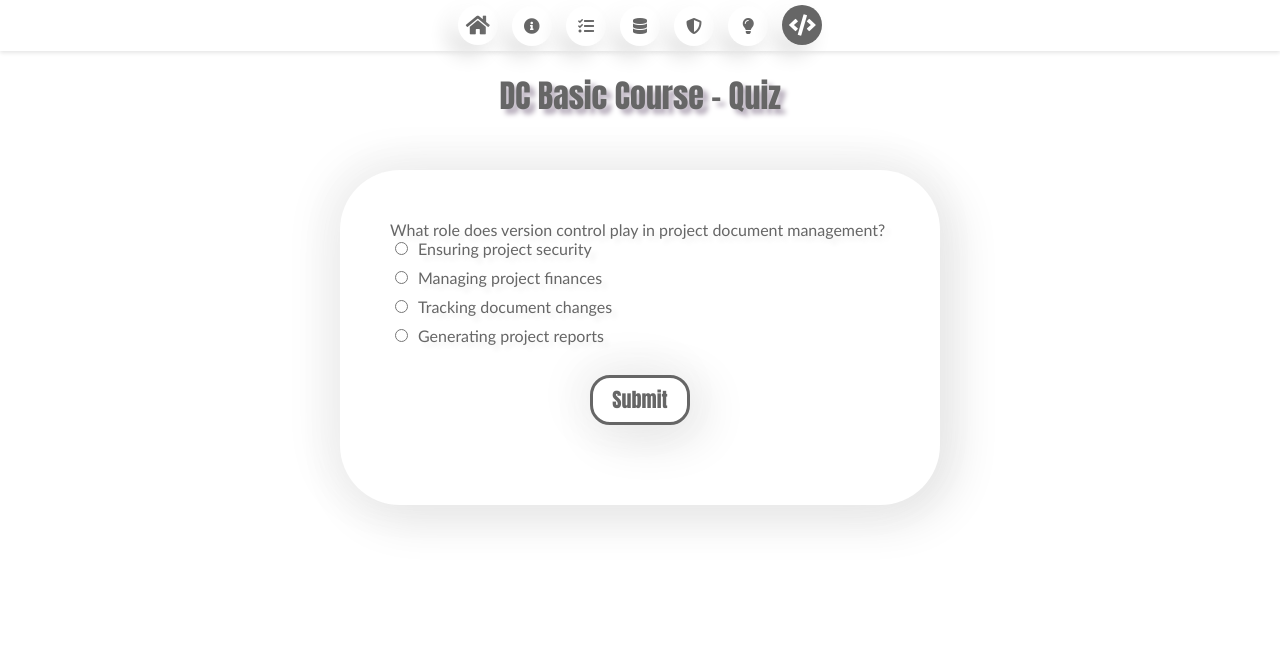
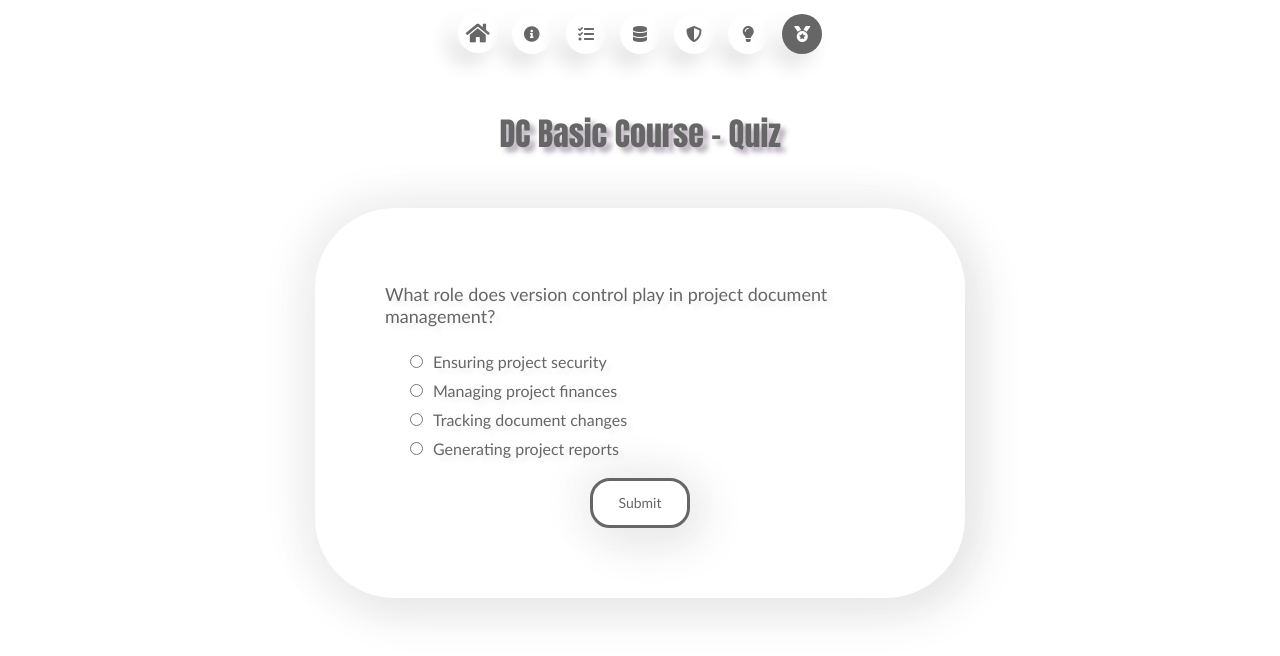
Before and after one commit to xamr0n/dc-basic-course, a plain HTML site: page quiz_1.html in a window 1280 px wide. Drawn offline with Linux system fonts and the light colour scheme.

Commit message:
Update quiz_1.html

```diff
--- a/quiz_1.html
+++ b/quiz_1.html
@@ -4,9 +4,195 @@
   <title>DC Basic Course - Quiz</title>
   <meta charset="UTF-8">
   <meta name="viewport" content="width=device-width, initial-scale=1">
-  <link href="styles/style.css" rel="stylesheet">
   <link rel="stylesheet" href="https://cdnjs.cloudflare.com/ajax/libs/font-awesome/5.15.4/css/all.min.css">
 </head>
+<style>
+  body {
+    background-color: #fff;
+    font-family: Candara, sans-serif;
+    color: #666;
+  }
+
+  nav {
+    background: #fff;
+    position: flex;
+    overflow: nonscroll;
+    top: 0;
+    height: 10%
+    width: 100%;
+  }
+
+  a, a:hover {
+    text-decoration: none;
+  }
+
+  .socialbtns, .socialbtns ul, .socialbtns li {
+    margin: 0;
+    padding: 0;
+    height: auto;
+  }
+
+  .socialbtns li {
+    list-style: none outside none;
+    display: inline-block;
+    padding: 5px;
+  }
+
+  .socialbtns .fa {
+    color: #666;
+    background-color: #fff;
+    box-shadow: -10px -5px 25px #fff, -10px 10px 20px #ddd;
+    width: 40px;
+    height: 28px;
+    padding-top: 12px;
+    border-radius: 30px;
+    -moz-border-radius: 30px;
+    -webkit-border-radius: 30px;
+    -o-border-radius: 30px;
+    transition: all ease 0.3s;
+    -moz-transition: all ease 0.3s;
+    -webkit-transition: all ease 0.3s;
+    -o-transition: all ease 0.3s;
+    transform: rotate(-360deg);
+    -moz-transform: rotate(-360deg);
+    -webkit-transform: rotate(-360deg);
+    -o-transform: rotate(-360deg);
+  }
+
+  .socialbtns .fa:hover {
+    text-shadow: inset 10px 10px 10px #000;
+    box-shadow: -10px -5px 25px #ccc, -10px 10px 25px #fff;
+    background-color: #666;
+    color: #fff;
+    transition: all ease 0.3s;
+    -moz-transition: all ease 0.3s;
+    -webkit-transition: all ease 0.3s;
+    -o-transition: all ease 0.3s;
+    transform: rotate(360deg);
+    -moz-transform: rotate(360deg);
+    -webkit-transform: rotate(360deg);
+    -o-transform: rotate(360deg);
+  }
+
+  .container {
+    background-color: #fff;
+    border-radius: 80px;
+    text-shadow: 5px 5px 5px #eee;
+    box-shadow:  -10px -5px 50px #eee, 10px 10px 50px #ddd;
+    margin: 50px auto;
+    max-inline-size: 550px;
+    padding: 50px;
+    align-items: center;
+  }
+
+  h1 {
+    margin: 50px auto;
+    font-family: Impact;
+    text-align: center;
+    color: #666;
+    margin-block-end: 30px;
+    font-weight: 550;
+    text-shadow: 5px 5px 5px rgb(180, 170, 185);
+  }
+
+  #question {
+    font-size: 18px;
+    margin-block-start: 25px;
+    margin-block-end: 25px;
+    font-weight: 550;
+    padding-inline-start: 20px;
+    padding-inline-end: 20px;
+  }
+
+  #answers {
+    display: flex;
+    flex-direction: column;
+    font-size: 16px;
+    text-indent: -30px;
+    padding-inline-start: 70px;
+    padding-inline-end: 30px;
+  }
+
+  label {
+    display: block;
+    margin-block-end: 10px;
+  }
+
+  input[type="radio"] {
+    margin-inline-end: 10px;
+  }
+
+  #submit {
+    margin: 10px auto;
+    font-family: Candara;
+    background-color: #fff;
+    color: #666;
+    border: solid #666;
+    border-radius: 20px;
+    font-size: 14px;
+    width: 100px;
+    height: 50px;
+    font-weight: 550;
+    text-shadow: 1px 1px 1px #fff;
+  }
+
+  #submit:hover {
+    font-family: Impact;
+    background-color: #fff;
+    color: #666;
+    border: double #666;
+    font-size: 18px;
+    border-radius: 20px;
+    text-shadow: 1px 1px 1px #ddd;
+  }
+
+  #score {
+    color: #333        ;
+    font-size: 30px;
+    margin: 20px auto;
+    text-align: center;
+    padding: 20px auto;
+    text-shadow: -10px -5px 25px #fff, -10px 10px 20px #ddd;
+  }
+
+  button {
+    margin: 30px auto;
+    font-family: Impact;
+    background-color: #fff;
+    color: #666;
+    border: solid #666;
+    border-radius: 20px;
+    font-size: 20px;
+    padding: 0;
+    width: 100px;
+    height: 50px;
+    font-weight: 550;
+    text-shadow: 1px 1px 1px #fff;
+    box-shadow:  -10px -5px 50px #eee, 10px 10px 50px #ddd;
+  }
+
+  .btn {
+    border: none;
+    color: #666;
+    display: inline-block;
+    margin: 1px auto;
+    border-radius: 50%;
+    inline-size: 100px;
+    block-size: 50px;
+    text-align: center;
+    line-height: 50px;
+    font-size: 20px;
+    cursor: pointer;
+    text-shadow: 2px 2px 1px rgb(255, 255, 255);
+    box-shadow: -10px -5px 25px #fff, -10px 10px 20px #ddd;
+  }
+
+    /* Darker background on mouse-over */
+  .btn:hover {
+    font-weight: 550;
+    text-shadow: 2px 2px 1px rgba(179, 192, 179, 0.9);
+  }
+</style>
 <body>
   <nav align="center" class="socialbtns">
     <ul class="socialbtns">
@@ -16,7 +202,7 @@
       <li><a href="dc3.html" class="fa fa-database" title="EDMS"></a></li>
       <li><a href="dc4.html" class="fa fa-shield-alt" title="Quality"></a></li>
       <li><a href="dc5.html" class="fa fa-lightbulb" title="Practices"></a></li>
-      <li><a href="quiz_1.html" class="fa fa-lg fa-code" style="background-color: #666; color: #fff;" title="Code"></a></li>
+      <li><a href="quiz_1.html" class="fa fa-medal" style="background-color: #666; color: #fff;" title="Quiz"></a></li>
     </ul>
   </nav>
   <h1>DC Basic Course - Quiz</h1>
```
